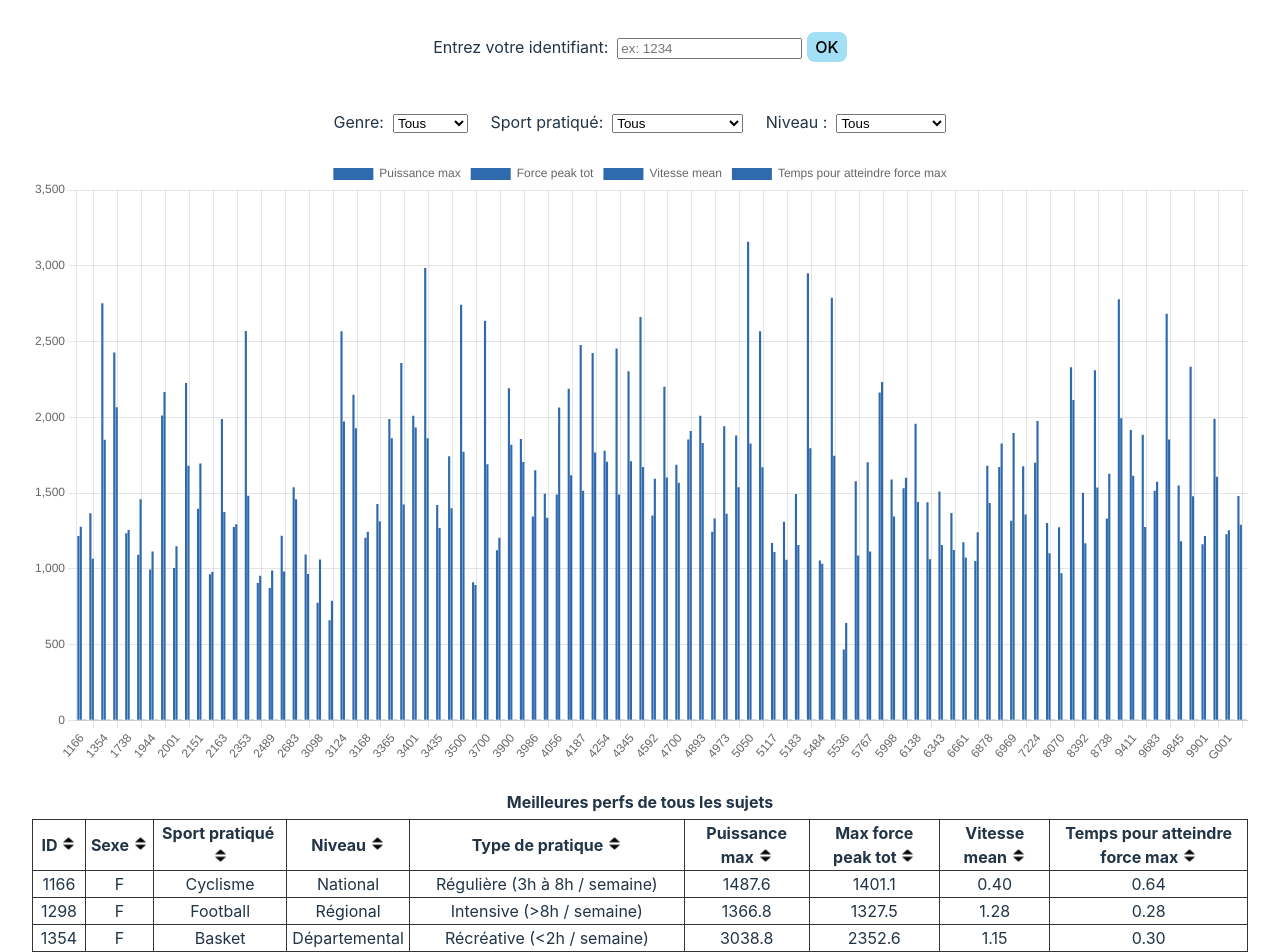
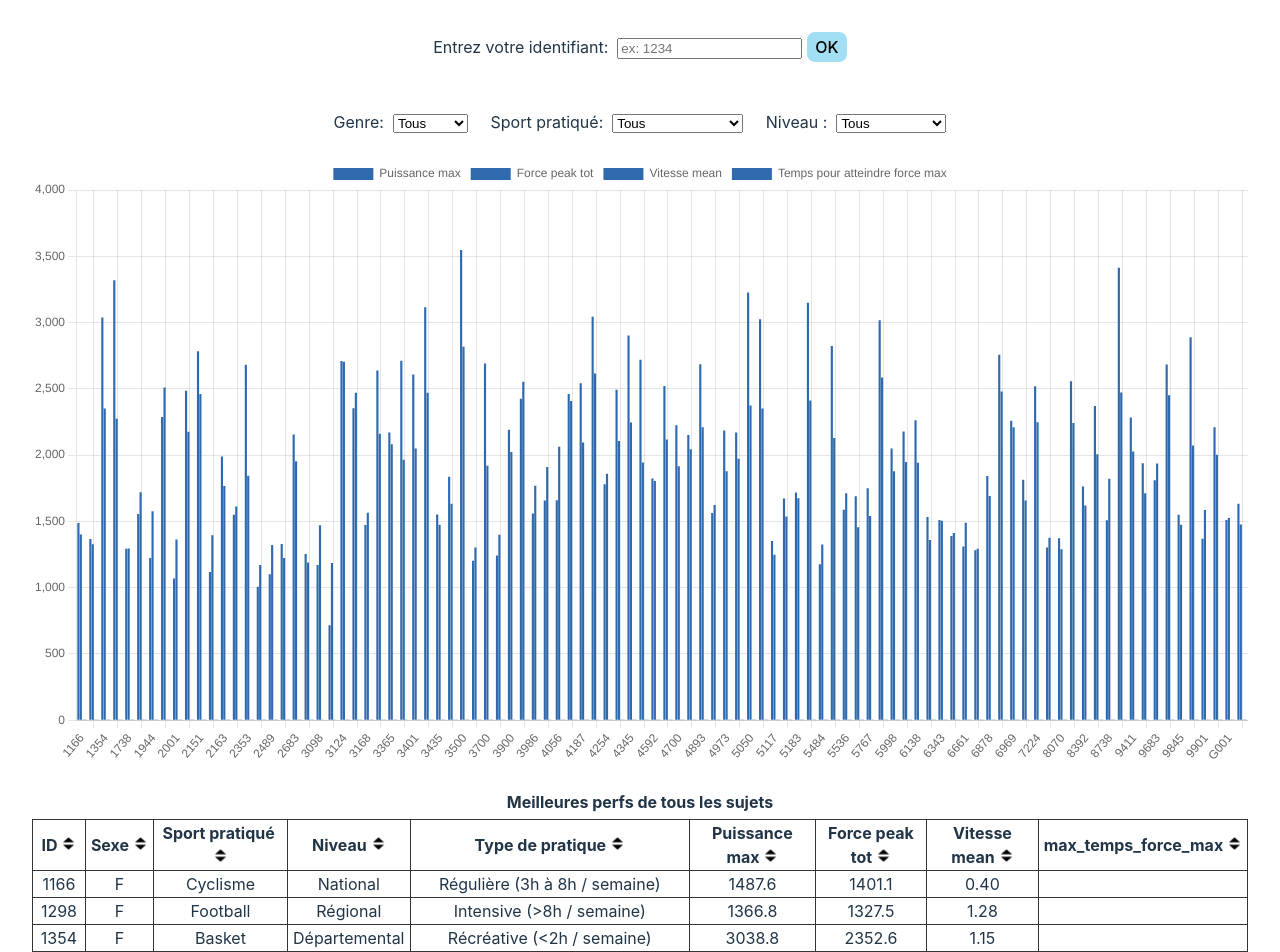
Before and after one commit to celiaribard/site-staps, a React (Vite) app in the folder site_staps/: page / in a window 1280 px wide. Shown: the top 952 px of the page. Built offline with nearby package versions, Linux system fonts and the light colour scheme.

Commit message:
correction données

```diff
--- a/site_staps/src/TraitementDonnees.js
+++ b/site_staps/src/TraitementDonnees.js
@@ -7,9 +7,9 @@ const colonnesRenommees = {
     taille: 'Taille',
     imc: 'IMC',
     max_puissance_max: 'Puissance max', // mouais
-    max_temps_force_max: 'Temps pour atteindre force max',
+    min_temps_force_max: 'Temps pour atteindre force max',
     max_vitesse_mean: 'Vitesse mean',
-    max_force_peak_tot: 'Max force peak tot',
+    max_force_peak_tot: 'Force peak tot',
     pourcentage_masse_corporelle: 'Charge (% masse corporelle)',
     puissance_max: 'Puissance max',
     force_peak_tot: 'Force peak tot',
@@ -67,7 +67,7 @@ const parametresAffiches = ['id', 'sexe', 'sport_pratiqué', 'niveau_sportif', '
 // ici pour le tableau avec toutes les poussées d'un sujet
 const parametresAffiches2 = ['pourcentage_masse_corporelle', 'puissance_max', 'force_peak_tot', 'vitesse_mean', 'temps_pour_atteindre_force_max'];
 // ici pour les graphiques bar
-const parametresAffichesBar = ['puissance_max', 'force_peak_tot', 'vitesse_mean', 'temps_pour_atteindre_force_max'];
+const parametresAffichesBar = ['max_puissance_max', 'max_force_peak_tot', 'max_vitesse_mean', 'min_temps_force_max'];
 
 
 const getDonneesSujet = (donneesPoussees, idSujet) => {
@@ -128,7 +128,7 @@ const getResumeDonneesSujet = (donneesPoussees, idSujet) => {
     // max de la vitesse mean ?? pq pas plutot la moyenne?
     ligneSujet['max_vitesse_mean'] = parseFloat(getMax(donneesPoussees, idSujet, 'vitesse_mean')).toFixed(2);
     // plutot prendre le min ici ? Si on reste sur la logique d'afficher juste la meilleure perf
-    ligneSujet['max_temps_force_max'] = parseFloat(getMin(donneesPoussees, idSujet, 'temps_pour_atteindre_force_max')).toFixed(2);
+    ligneSujet['min_temps_force_max'] = parseFloat(getMin(donneesPoussees, idSujet, 'temps_pour_atteindre_force_max')).toFixed(2);
     delete ligneSujet['inutile'];
 
     return ligneSujet;
--- a/site_staps/src/components/GraphePerf.jsx
+++ b/site_staps/src/components/GraphePerf.jsx
@@ -29,7 +29,7 @@ const GraphePerf = ({ parametresAffiches, donnees }) => {
         labels: getListeId(donnees),
         datasets: parametresAffiches.map((parametre) => (
             {
-                label: colonnesRenommees[parametre],
+                label: colonnesRenommees[parametre] ? colonnesRenommees[parametre] : parametre,
                 data: donnees.map((donneesSujet) => donneesSujet[parametre]),
                 backgroundColor: '#2f6aae'
             }
```
